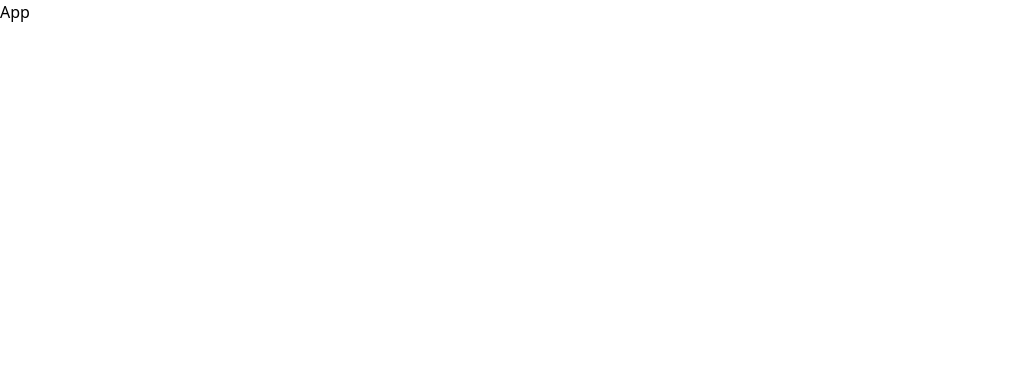
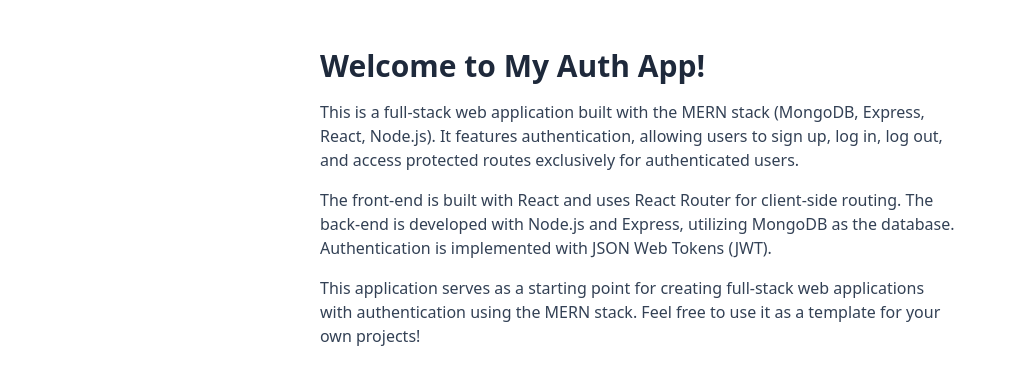
Before and after one commit to Mahmud0808/MernAuth, a React (Vite) app in the folder client/: page / in a window 1280 px wide. Shown: the top 384 px of the page, without its empty margins (0-1017 px from the left). Built offline with nearby package versions, Linux system fonts and the light colour scheme.

Commit message:
Create pages and add routes

```diff
--- a/client/package.json
+++ b/client/package.json
@@ -11,7 +11,8 @@
   },
   "dependencies": {
     "react": "^18.3.1",
-    "react-dom": "^18.3.1"
+    "react-dom": "^18.3.1",
+    "react-router-dom": "^6.25.1"
   },
   "devDependencies": {
     "@types/react": "^18.3.3",
--- a/client/src/App.jsx
+++ b/client/src/App.jsx
@@ -1,7 +1,21 @@
-import React from 'react'
+import React from "react";
+import { BrowserRouter, Route, Routes } from "react-router-dom";
+import Home from "./pages/Home";
+import About from "./pages/About";
+import Profile from "./pages/Profile";
+import SignUp from "./pages/SignUp";
+import SignIn from "./pages/SignIn";
 
 export default function App() {
   return (
-    <div>App</div>
-  )
+    <BrowserRouter>
+      <Routes>
+        <Route path="/" element={<Home />} />
+        <Route path="/about" element={<About />} />
+        <Route path="/profile" element={<Profile />} />
+        <Route path="/signup" element={<SignUp />} />
+        <Route path="/signin" element={<SignIn />} />
+      </Routes>
+    </BrowserRouter>
+  );
 }
--- /dev/null
+++ b/client/src/pages/About.jsx
@@ -0,0 +1,25 @@
+import React from "react";
+
+export default function About() {
+  return (
+    <div className="px-4 py-12 max-w-2xl mx-auto">
+      <h1 className="text-3xl font-bold mb-4 text-slate-800">About</h1>
+      <p className="mb-4 text-slate-700">
+        This application is built with the MERN stack (MongoDB, Express, React,
+        Node.js) and features authentication. Users can sign up, log in, log
+        out, and access protected routes exclusive to authenticated users.
+      </p>
+      <p className="mb-4 text-slate-700">
+        The front end is developed with React and utilizes React Router for
+        client-side routing. The back end is created with Node.js and Express,
+        using MongoDB as the database. Authentication is managed with JSON Web
+        Tokens (JWT).
+      </p>
+      <p className="mb-4 text-slate-700">
+        This application serves as a starting point for developing full-stack
+        web applications with authentication using the MERN stack. Feel free to
+        use it as a template for your own projects!
+      </p>
+    </div>
+  );
+}
--- /dev/null
+++ b/client/src/pages/Home.jsx
@@ -0,0 +1,28 @@
+import React from "react";
+
+export default function Home() {
+  return (
+    <div className="px-4 py-12 max-w-2xl mx-auto">
+      <h1 className="text-3xl font-bold mb-4 text-slate-800">
+        Welcome to My Auth App!
+      </h1>
+      <p className="mb-4 text-slate-700">
+        This is a full-stack web application built with the MERN stack (MongoDB,
+        Express, React, Node.js). It features authentication, allowing users to
+        sign up, log in, log out, and access protected routes exclusively for
+        authenticated users.
+      </p>
+      <p className="mb-4 text-slate-700">
+        The front-end is built with React and uses React Router for client-side
+        routing. The back-end is developed with Node.js and Express, utilizing
+        MongoDB as the database. Authentication is implemented with JSON Web
+        Tokens (JWT).
+      </p>
+      <p className="mb-4 text-slate-700">
+        This application serves as a starting point for creating full-stack web
+        applications with authentication using the MERN stack. Feel free to use
+        it as a template for your own projects!
+      </p>
+    </div>
+  );
+}
--- /dev/null
+++ b/client/src/pages/Profile.jsx
@@ -0,0 +1,7 @@
+import React from 'react'
+
+export default function Profile() {
+  return (
+    <div>Profile</div>
+  )
+}
--- /dev/null
+++ b/client/src/pages/SignIn.jsx
@@ -0,0 +1,7 @@
+import React from 'react'
+
+export default function SignIn() {
+  return (
+    <div>SignIn</div>
+  )
+}
--- /dev/null
+++ b/client/src/pages/SignUp.jsx
@@ -0,0 +1,7 @@
+import React from 'react'
+
+export default function SignUp() {
+  return (
+    <div>SignUp</div>
+  )
+}
```
Also changed, not shown: 1 other file (tests, documents, lock files or other folders).
